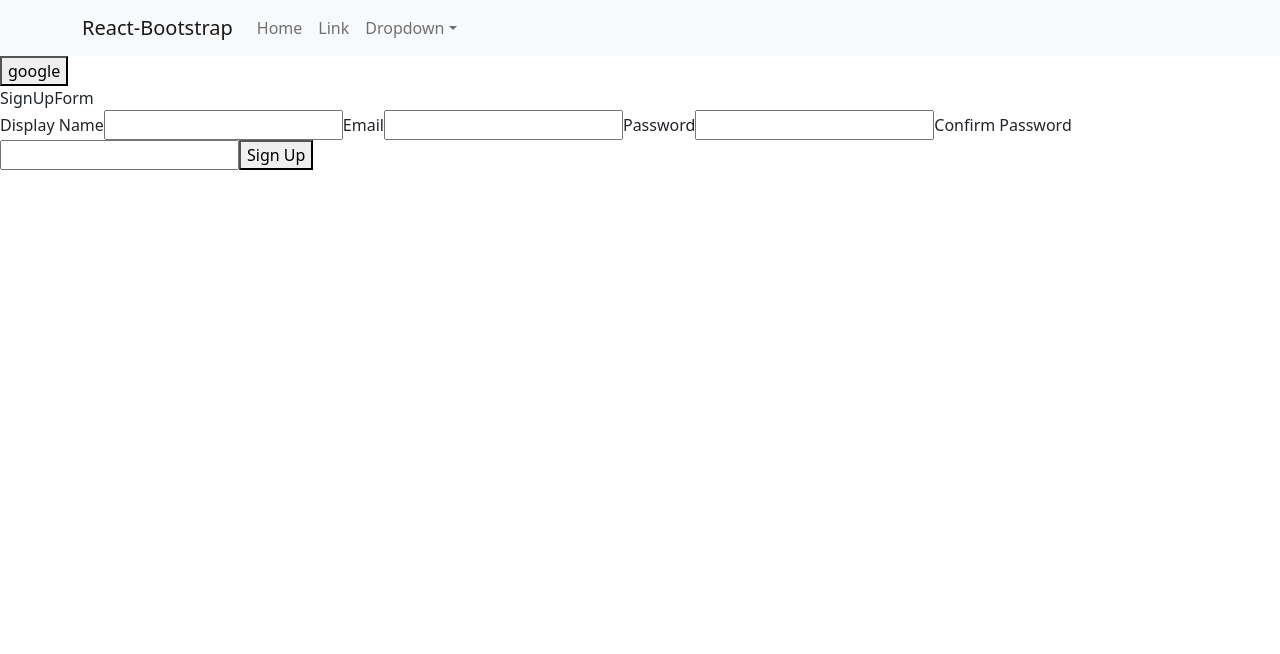
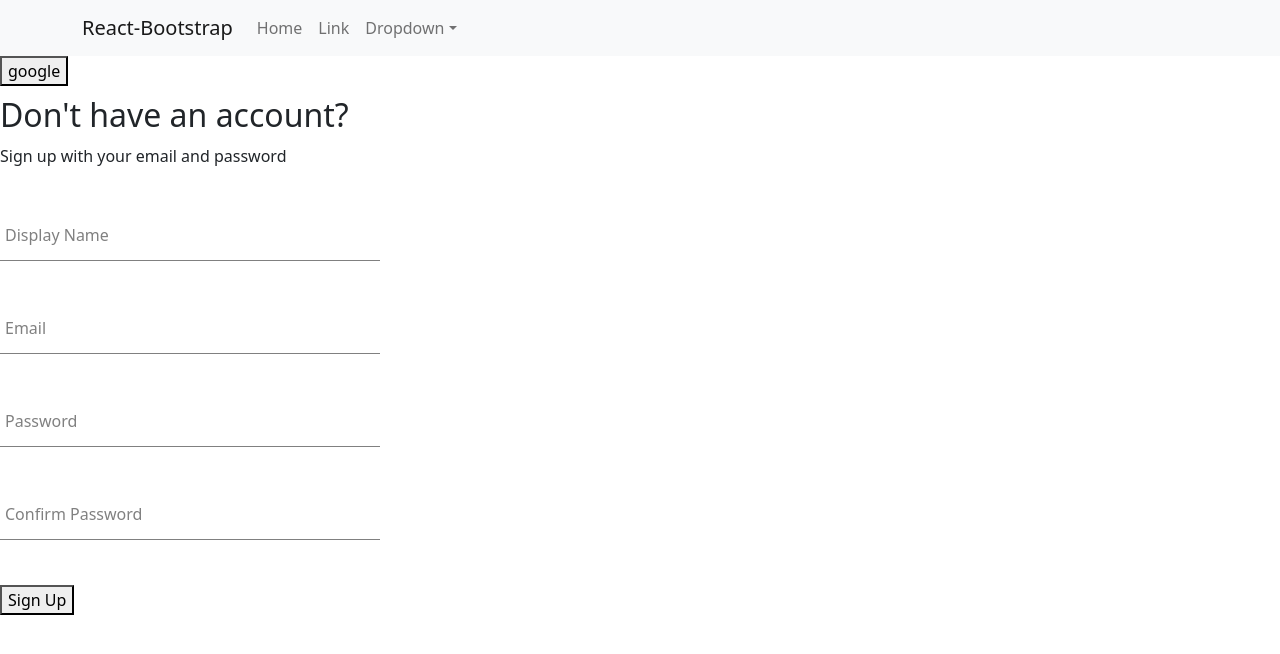
Before and after one commit to iverson838/gamedock, a React (Create React App) app: page /signIn in a window 1280 px wide. Shown: the top 654 px of the page. Built offline with nearby package versions, Linux system fonts and the light colour scheme.

Commit message:
signup page

```diff
--- /dev/null
+++ b/src/Components/FormInput.jsx
@@ -0,0 +1,21 @@
+import React from "react";
+import "./FormInput.scss";
+
+const FormInput = ({ label, ...otherProps }) => {
+  return (
+    <div className="group">
+      <input className="form-input" {...otherProps} />
+      {label && (
+        <label
+          className={`${
+            otherProps.value.length ? "shrink" : ""
+          } form-input-label`}
+        >
+          {label}
+        </label>
+      )}
+    </div>
+  );
+};
+
+export default FormInput;
--- /dev/null
+++ b/src/Components/FormInput.scss
@@ -0,0 +1,54 @@
+$sub-color: grey;
+$main-color: black;
+
+@mixin shrinkLabel {
+  top: -14px;
+  font-size: 12px;
+  color: $main-color;
+}
+
+.group {
+  position: relative;
+  margin: 45px 0;
+
+  .form-input {
+    background: none;
+    background-color: white;
+    color: $sub-color;
+    font-size: 18px;
+    padding: 10px 10px 10px 5px;
+    display: block;
+    width: 100%;
+    border: none;
+    border-radius: 0;
+    border-bottom: 1px solid $sub-color;
+    margin: 25px 0;
+
+    &:focus {
+      outline: none;
+    }
+
+    &:focus ~ .form-input-label {
+      @include shrinkLabel();
+    }
+  }
+
+  input[type="password"] {
+    letter-spacing: 0.3em;
+  }
+
+  .form-input-label {
+    color: $sub-color;
+    font-size: 16px;
+    font-weight: normal;
+    position: absolute;
+    pointer-events: none;
+    left: 5px;
+    top: 10px;
+    transition: 300ms ease all;
+
+    &.shrink {
+      @include shrinkLabel();
+    }
+  }
+}
--- a/src/Components/SignUpForm.jsx
+++ b/src/Components/SignUpForm.jsx
@@ -1,4 +1,10 @@
 import { useState } from "react";
+import {
+  createAuthUserWithEmailandPassword,
+  createUserDoc,
+} from "../Utilities/firebase";
+import FormInput from "./FormInput";
+import "./SignUpForm.scss";
 
 const defaultFormFields = {
   displayName: "",
@@ -13,6 +19,34 @@
 
   console.log(formFields);
 
+  const resetFormFields = () => {
+    setFormFields(defaultFormFields);
+  };
+
+  const handleSubmit = async (event) => {
+    event.preventDefault();
+    if (password !== confirmPassword) {
+      alert("passords don't match");
+      return;
+    }
+
+    try {
+      const { user } = await createAuthUserWithEmailandPassword(
+        email,
+        password
+      );
+
+      await createUserDoc(user, { displayName });
+      resetFormFields();
+    } catch (error) {
+      if (error.code === "auth/email-already-in-use") {
+        alert("Cannot create user, email already in use");
+      } else {
+        console.log(error);
+      }
+    }
+  };
+
   const handleChange = (event) => {
     const { name, value } = event.target;
 
@@ -20,41 +54,45 @@
   };
 
   return (
-    <div>
-      SignUpForm
-      <form onSubmit={() => {}}>
-        <label>Display Name</label>
-        <input
+    <div className="sign-up-container">
+      <h2>Don't have an account?</h2>
+      <span>Sign up with your email and password</span>
+      <form onSubmit={handleSubmit}>
+        <FormInput
+          label="Display Name"
           type="text"
           required
           onChange={handleChange}
           name="displayName"
           value={displayName}
-        ></input>
-        <label>Email</label>
-        <input
+        />
+
+        <FormInput
+          label="Email"
           type="email"
           required
           onChange={handleChange}
           name="email"
           value={email}
-        ></input>
-        <label>Password</label>
-        <input
+        />
+
+        <FormInput
+          label="Password"
           type="password"
           required
           onChange={handleChange}
           name="password"
           value={password}
-        ></input>
-        <label>Confirm Password</label>
-        <input
+        />
+
+        <FormInput
+          label="Confirm Password"
           type="password"
           required
           onChange={handleChange}
           name="confirmPassword"
           value={confirmPassword}
-        ></input>
+        />
 
         <button type="submit">Sign Up</button>
       </form>
--- /dev/null
+++ b/src/Components/SignUpForm.scss
@@ -0,0 +1,9 @@
+.sign-up-container {
+  display: flex;
+  flex-direction: column;
+  width: 380px;
+
+  h2 {
+    margin: 10px 0;
+  }
+}
--- a/src/Utilities/firebase.js
+++ b/src/Utilities/firebase.js
@@ -5,9 +5,11 @@
   signInWithRedirect,
   signInWithPopup,
   GoogleAuthProvider,
+  createUserWithEmailAndPassword,
 } from "firebase/auth";
 
 import { getFirestore, doc, setDoc, getDoc } from "firebase/firestore";
+import { isRouteErrorResponse } from "react-router-dom";
 
 // Your web app's Firebase configuration
 const firebaseConfig = {
@@ -33,17 +35,25 @@
   signInWithRedirect(auth, provider);
 
 export const db = getFirestore();
-export const createUserDoc = (userAuth) => {
+
+export const createUserDoc = (
+  userAuth,
+  adicionalInfo = { displayName: "Mike" }
+) => {
+  if (!userAuth) return;
   const userDocRef = doc(db, "users", userAuth.uid);
-
-  console.log(userDocRef);
 
   getDoc(userDocRef).then(async (res) => {
     if (!res.exists()) {
       const { displayName, email } = userAuth;
       const createdAt = new Date();
       try {
-        await setDoc(userDocRef, { displayName, email, createdAt });
+        await setDoc(userDocRef, {
+          displayName,
+          email,
+          createdAt,
+          ...adicionalInfo,
+        });
       } catch (error) {
         console.log("error creating user", error.message);
       }
@@ -51,3 +61,9 @@
   });
   return userDocRef;
 };
+
+export const createAuthUserWithEmailandPassword = async (email, password) => {
+  if (!email || !password) return;
+
+  return await createUserWithEmailAndPassword(auth, email, password);
+};
```
